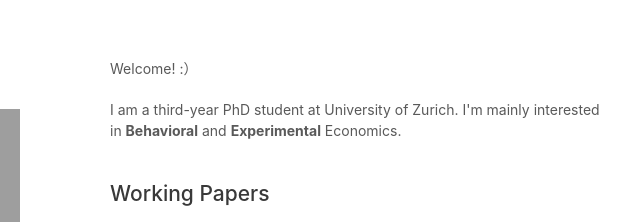
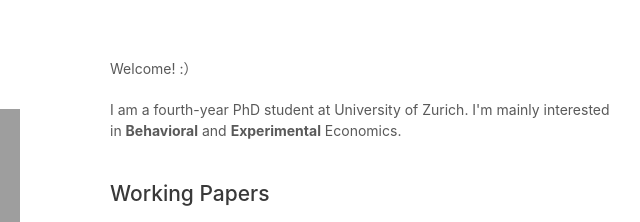
Before and after one commit to Jindi-Huang/Jindi-Huang.github.io, a plain HTML site: page index.html in a window 1280 px wide. Shown: the top 222 px of the page, 460-1100 px from the left. Drawn offline with Linux system fonts and the light colour scheme; grey boxes are pictures that could not be loaded.

Commit message:
Update index.html

```diff
--- a/index.html
+++ b/index.html
@@ -30,7 +30,7 @@
       </header>
       <section>
         <p>Welcome! :）</p>
-        <p>I am a third-year PhD student at University of Zurich. I'm mainly interested in <b>Behavioral</b> and <b>Experimental</b> Economics.</p>
+        <p>I am a fourth-year PhD student at University of Zurich. I'm mainly interested in <b>Behavioral</b> and <b>Experimental</b> Economics.</p>
         <br>
         <h2>Working Papers</h2>
         <ul>
```
